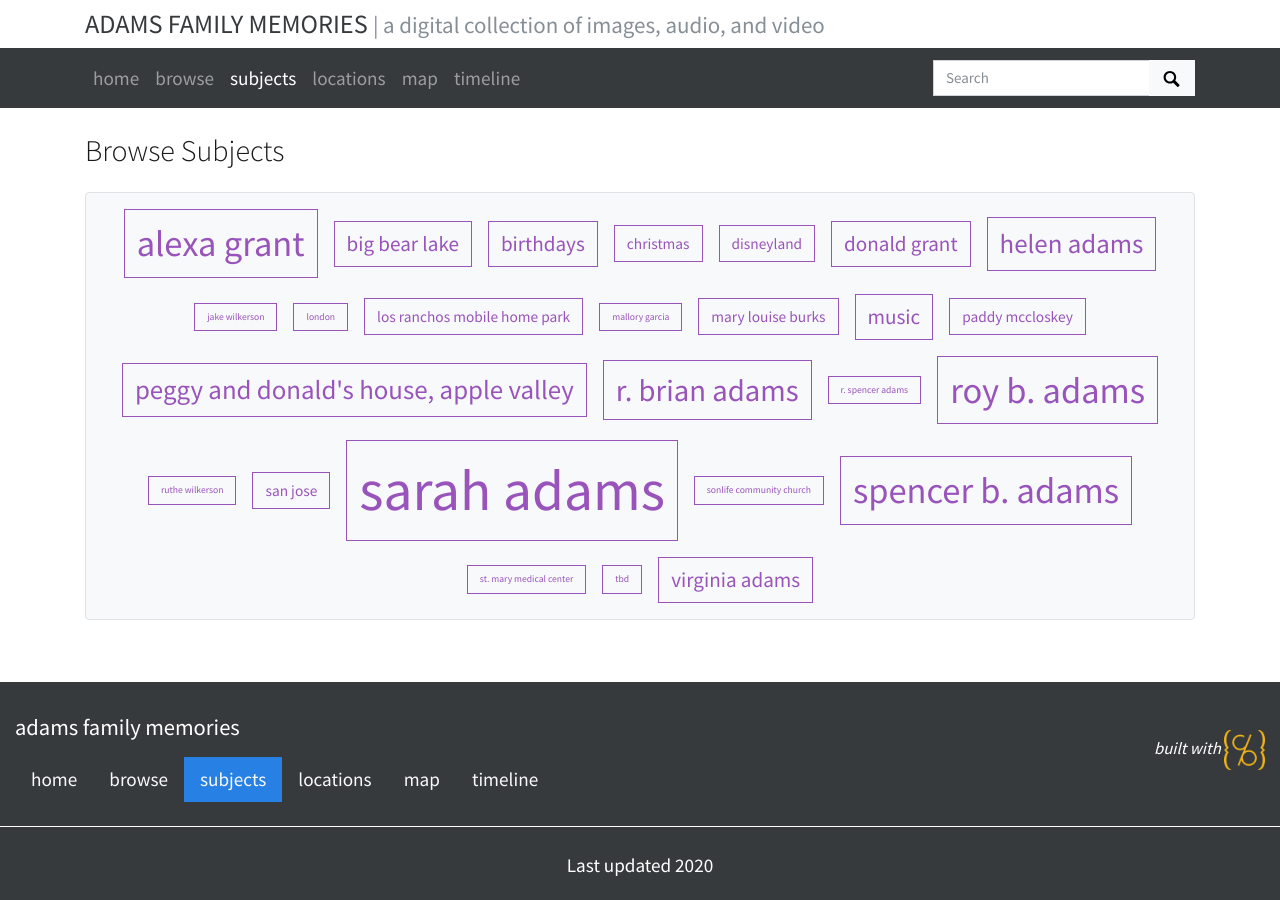
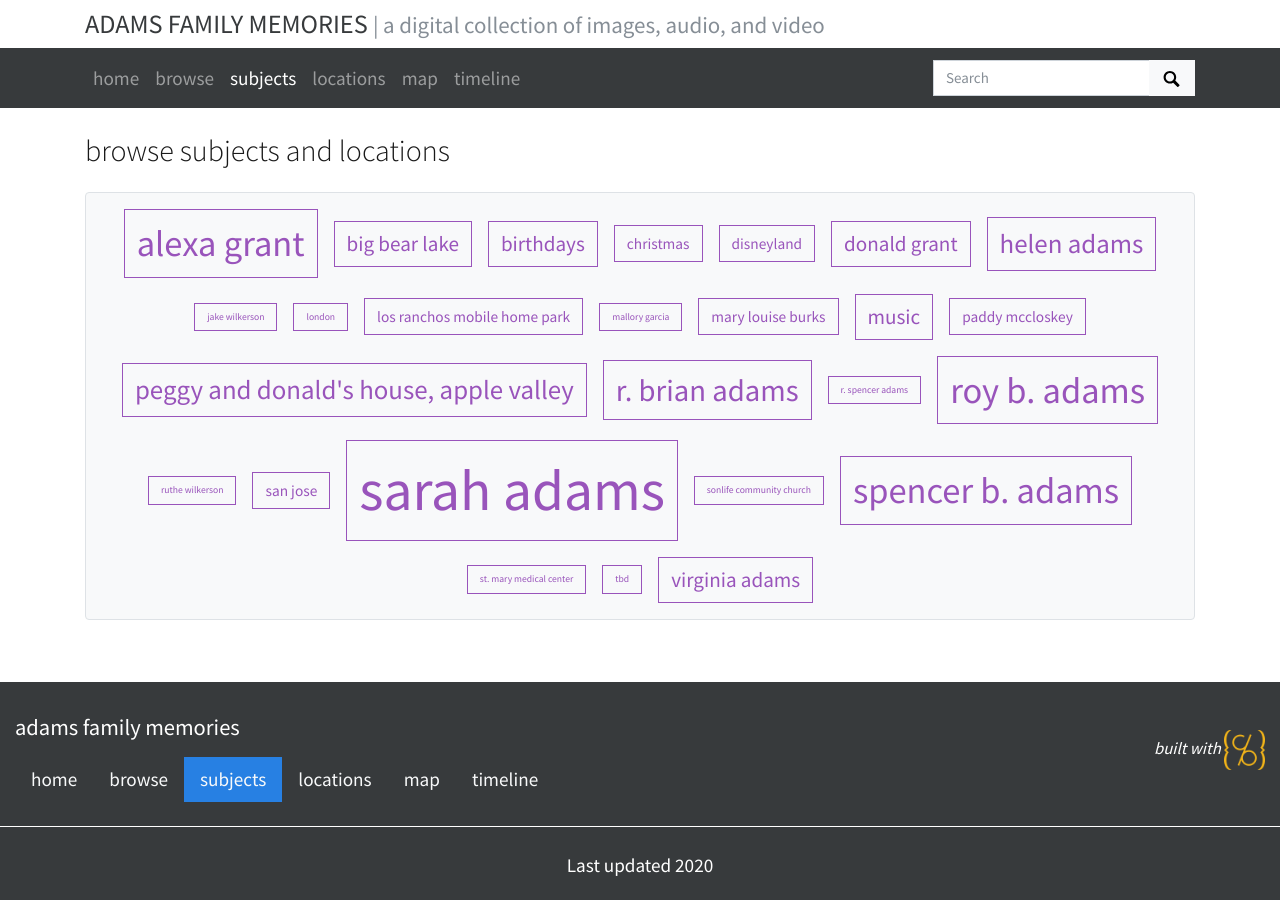
Before and after one commit to the-adams-family/memories, a Jekyll site: the page built from pages/subjects.md, in a window 1280 px wide. Built offline with Jekyll 4.4.1, drawn with Linux system fonts in a browser that asks for light colours; nearby versions of some CDN libraries.

Commit message:
Update subjects.md

```diff
--- a/pages/subjects.md
+++ b/pages/subjects.md
@@ -6,4 +6,4 @@ permalink: /subjects.html
 # a cloud visualization will be added below the content in this file
 ---
 
-## Browse Subjects
+## browse subjects and locations
```
